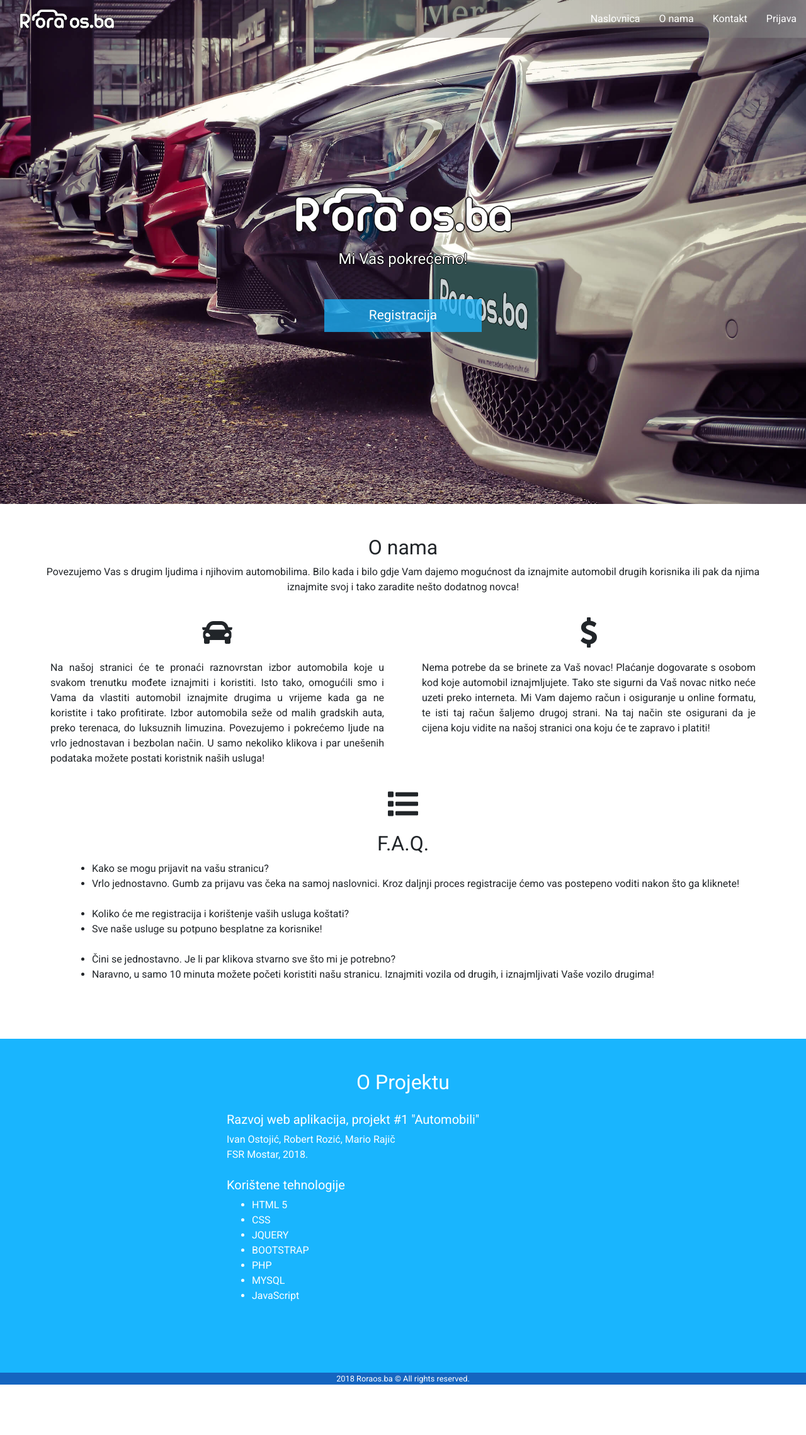
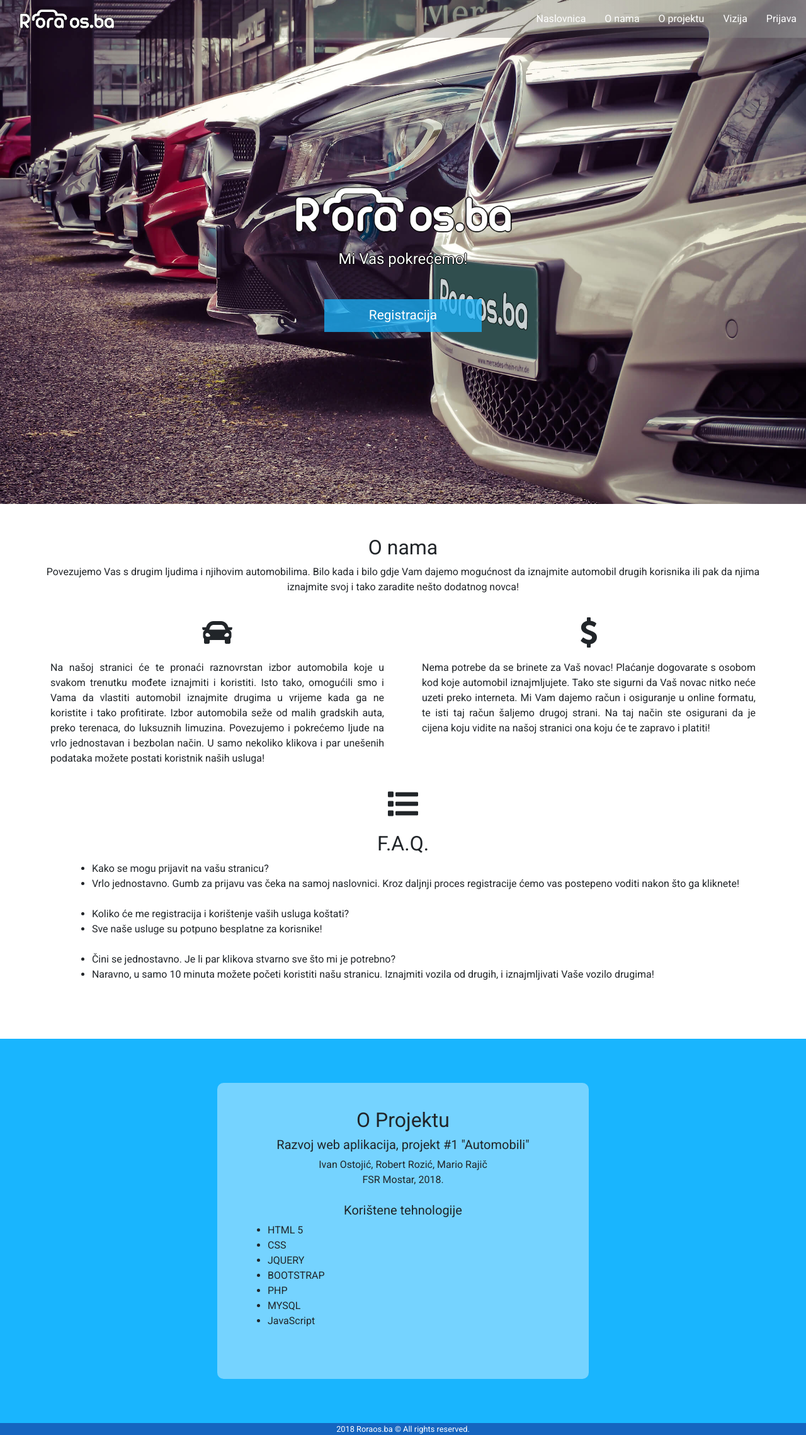
Before and after one commit to RobertRozic/roraos, a PHP site: page / in a window 1280 px wide. Shown: the whole page at 63% size. Before the commit the page ends 2198 px from the top, so only its background shows below. Run offline with PHP 8.4, Linux system fonts and the light colour scheme.

Commit message:
Update Roza i Osta

```diff
--- a/app/login/footer.php
+++ b/app/login/footer.php
@@ -2,6 +2,7 @@
 $footer = '';
 
 $footer .= <<<HTML
+		<p id="copyright"> 2018 Roraos.ba © All rights reserved. </p>
 		<script src="../../src/javascript/jquery-3.2.1.min.js"></script>
 		<script src="../../src/javascript/popper.min.js"></script>
 		<script src="../../src/javascript/bootstrap.min.js"></script>
--- a/app/login/header.php
+++ b/app/login/header.php
@@ -19,8 +19,11 @@ $header .= <<<HTML
 
 	</head>
 	<body>
+
 HTML;
 
 echo $header;
 
+require 'navbar.php';
+
 ?>
--- a/index.php
+++ b/index.php
@@ -26,8 +26,9 @@
 				<ul class="nav navbar-nav ml-auto">
 					<li class="nav-item option"><a class="nav-link" href="#home">Naslovnica</a></li>
 					<li class="nav-item option"><a class="nav-link" href="#about">O nama</a></li>
-					<li class="nav-item option"><a class="nav-link" href="#contact">Kontakt</a></li>
-				<li class="nav-item option"><a class="nav-link" href="app/index.php">Prijava</a></li>
+					<li class="nav-item option"><a class="nav-link" href="#contact">O projektu</a></li>
+					<li class="nav-item option"><a class="nav-link" href="vizija.php">Vizija</a></li>
+					<li class="nav-item option"><a class="nav-link" href="app/index.php">Prijava</a></li>
 				</ul>
 			</div>
 		</nav>
@@ -74,15 +75,15 @@
 			</section>
 
 			<section id="contact">
-				<h2 class="text-center text-white">O Projektu</h2>
-				<div class="row d-flex flex-row justify-content-center align-items-stretch">
-					<div class="col-12 col-md-6 contact_info text-white">
+
+				<div class="row d-flex flex-row justify-content-center">
+					<div class="col-12 col-md-6 contact_info text-center" id="projekt">
+						<h2 class="text-center">O Projektu</h2>
 						<h5>Razvoj web aplikacija, projekt #1 "Automobili"</h5>
 						Ivan Ostojić, Robert Rozić, Mario Rajič<br>
 						FSR Mostar, 2018.<br><br>
-
 						<h5>Korištene tehnologije</h5>
-						<ul>
+						<ul class="text-left">
 							<li>HTML 5</li>
 							<li>CSS</li>
 							<li>JQUERY</li>
--- a/src/css/main.css
+++ b/src/css/main.css
@@ -119,20 +119,17 @@ html, body {
   }
 }
 
-#copyright{
-  text-align: center;
-  color: white;
-  width: 100%;
-  background: #1565C0;
-  font-size: 0.8em;
-  margin: 0!important;
-}
-
 #brend {
   max-height: 35px;
   margin: 5px 0;
   padding: 0;
   padding-left: 30px;
+}
+
+#projekt{
+  background: rgba(255, 255, 255, 0.4);
+  padding: 40px;
+  border-radius: 10px;
 }
 
 /* Vizija */
--- a/src/css/navbar.css
+++ b/src/css/navbar.css
@@ -34,3 +34,12 @@
 .nav-item:hover{
   background: rgba(255, 255, 255, 0.4)!important;
 }
+
+#copyright{
+  text-align: center;
+  color: white;
+  width: 100%;
+  background: #1565C0;
+  font-size: 0.8em;
+  margin: 0!important;
+}
--- a/vizija.php
+++ b/vizija.php
@@ -23,7 +23,7 @@
 				<ul class="nav navbar-nav ml-auto">
 					<li class="nav-item option"><a class="nav-link" href="index.php#home">Naslovnica</a></li>
 					<li class="nav-item option"><a class="nav-link" href="index.php#about">O nama</a></li>
-					<li class="nav-item option"><a class="nav-link" href="index.php#contact">Kontakt</a></li>
+					<li class="nav-item option"><a class="nav-link" href="index.php#contact">O projektu</a></li>
 					<li class="nav-item option"><a class="nav-link" href="">Vizija</a></li>
 					<li class="nav-item option"><a class="nav-link" href="app/index.php">Prijava</a></li>
 				</ul>
```
Also changed, not shown: app/login/help.php (+0 -14 lines), app/login/index.php (+0 -13 lines), app/login/navbar.php (added, +24 -0 lines), app/login/register.php (+0 -13 lines).
